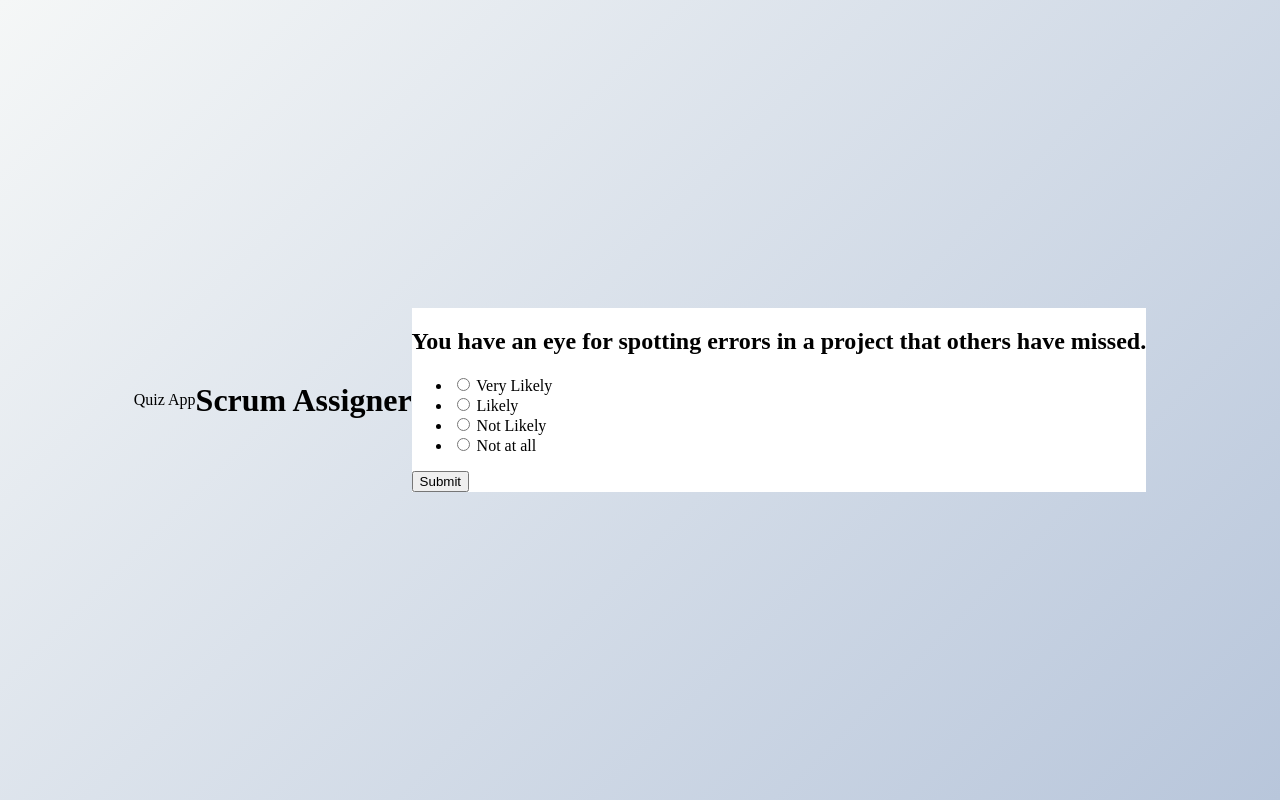
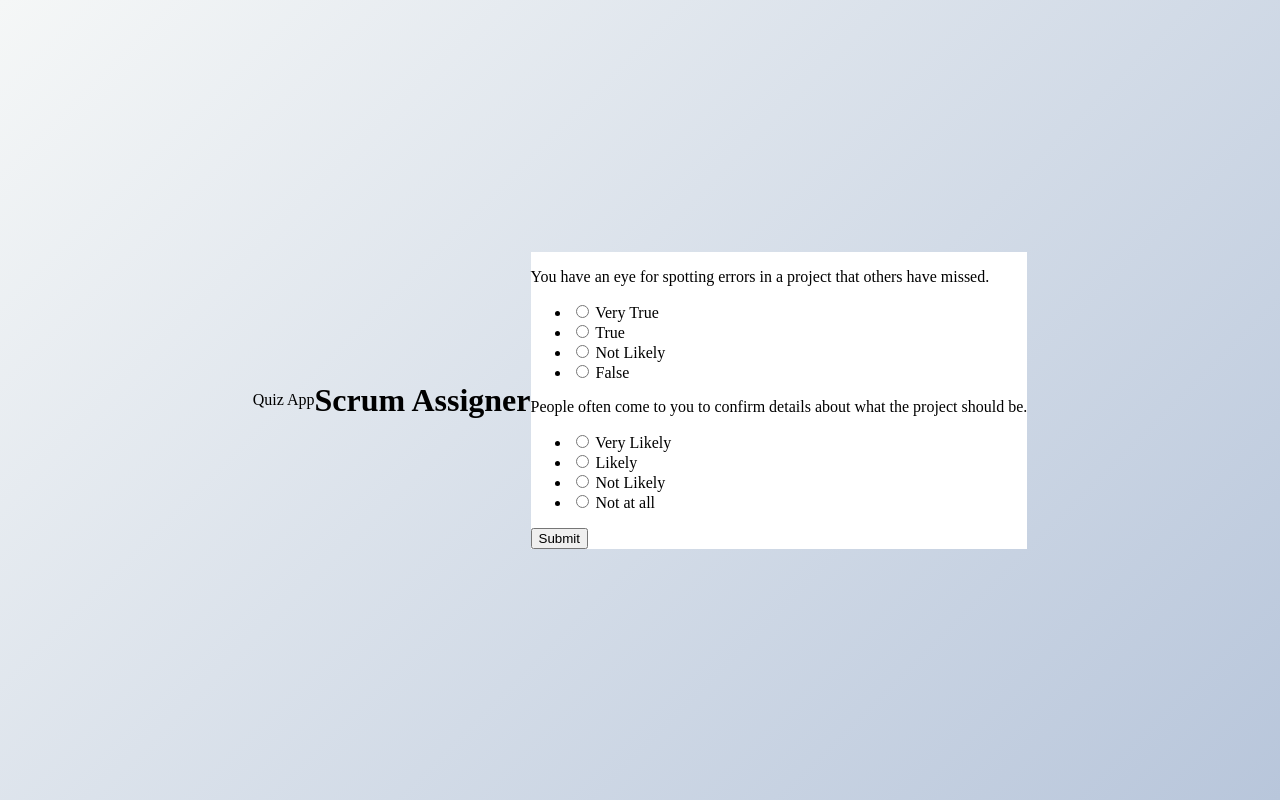
Before and after one commit to Crysmah/interactive-quiz, a plain HTML site: page index.html in a window 1280 px wide. Drawn offline with Linux system fonts and the light colour scheme.

Commit message:
figuring out format

```diff
--- a/index.html
+++ b/index.html
@@ -7,11 +7,33 @@
     <title>Quiz App</title>
 </head>
 <body>
-    <h1>Scrum Assigner</h1>
+    <h1 style="text-align:center;">Scrum Assigner</h1>
 
     <div class="quiz-container" id="quiz">
         <div class="quiz-header">
-            <h2 id="questions">You have an eye for spotting errors in a project that others have missed.</h2>
+            <p id="question1">You have an eye for spotting errors in a project that others have missed.</p>
+            <ul>
+                <li>
+                    <input type="radio" name="answer" id="a" class="answer">
+                    <label for="a" id="a_text">Very True</label>
+                </li>
+                <li>
+                    <input type="radio" name="answer" id="b" class="answer">
+                    <label for="b" id="b_text">True</label>
+                </li>
+                <li>
+                    <input type="radio" name="answer" id="c" class="answer">
+                    <label for="c" id="c_text">Not Likely</label>
+                </li>
+                <li>
+                    <input type="radio" name="answer" id="d" class="answer">
+                    <label for="d" id="d_text">False</label>
+                </li>
+
+            </ul>
+
+            <div class="quiz-header">
+            <p id="question2">People often come to you to confirm details about what the project should be.</p>
             <ul>
                 <li>
                     <input type="radio" name="answer" id="a" class="answer">
@@ -30,13 +52,10 @@
                     <label for="d" id="d_text">Not at all</label>
                 </li>
 
+            </ul>
 
 
 
-
-
-
-            </ul>
         </div>
 
         <button id="submit">Submit</button>
```
